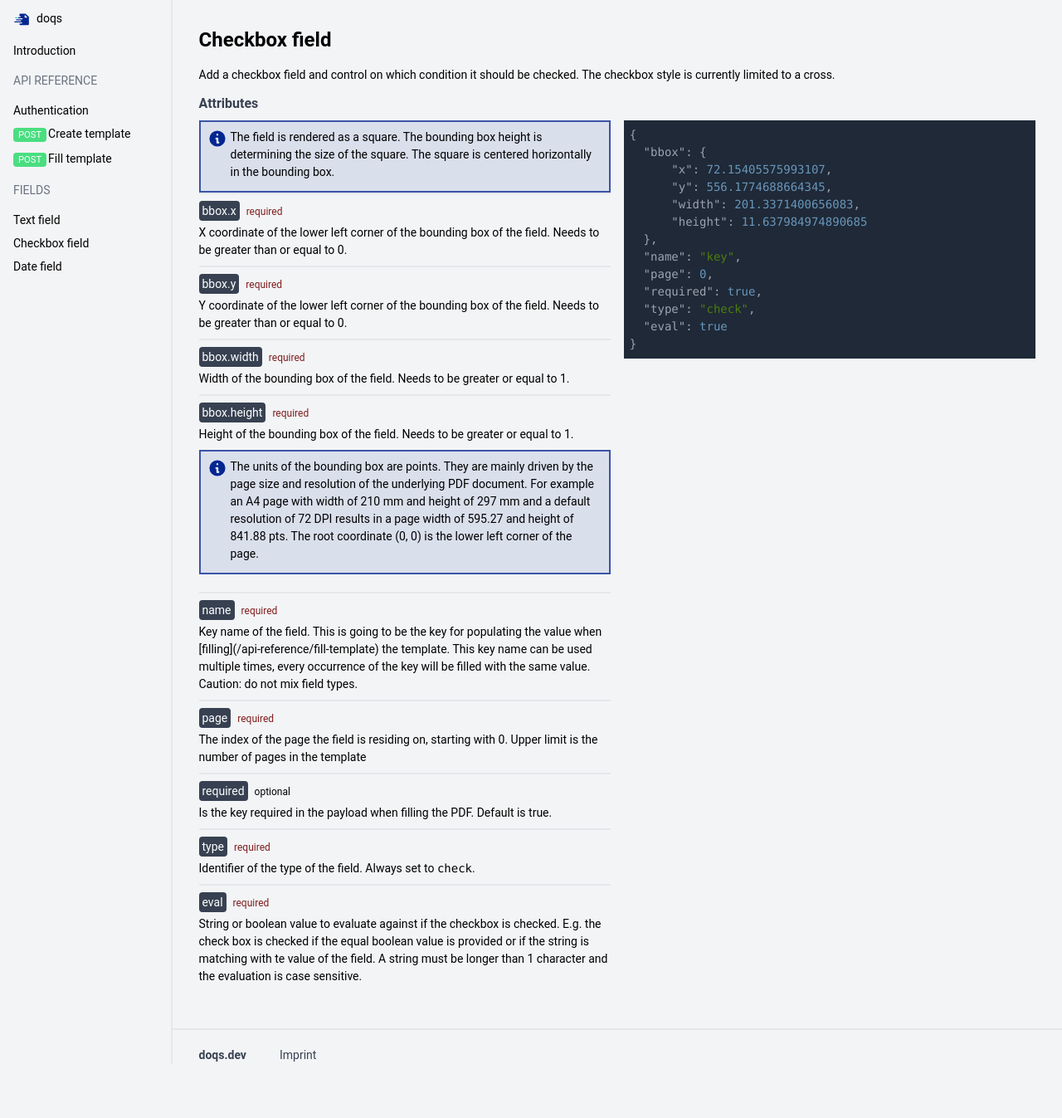
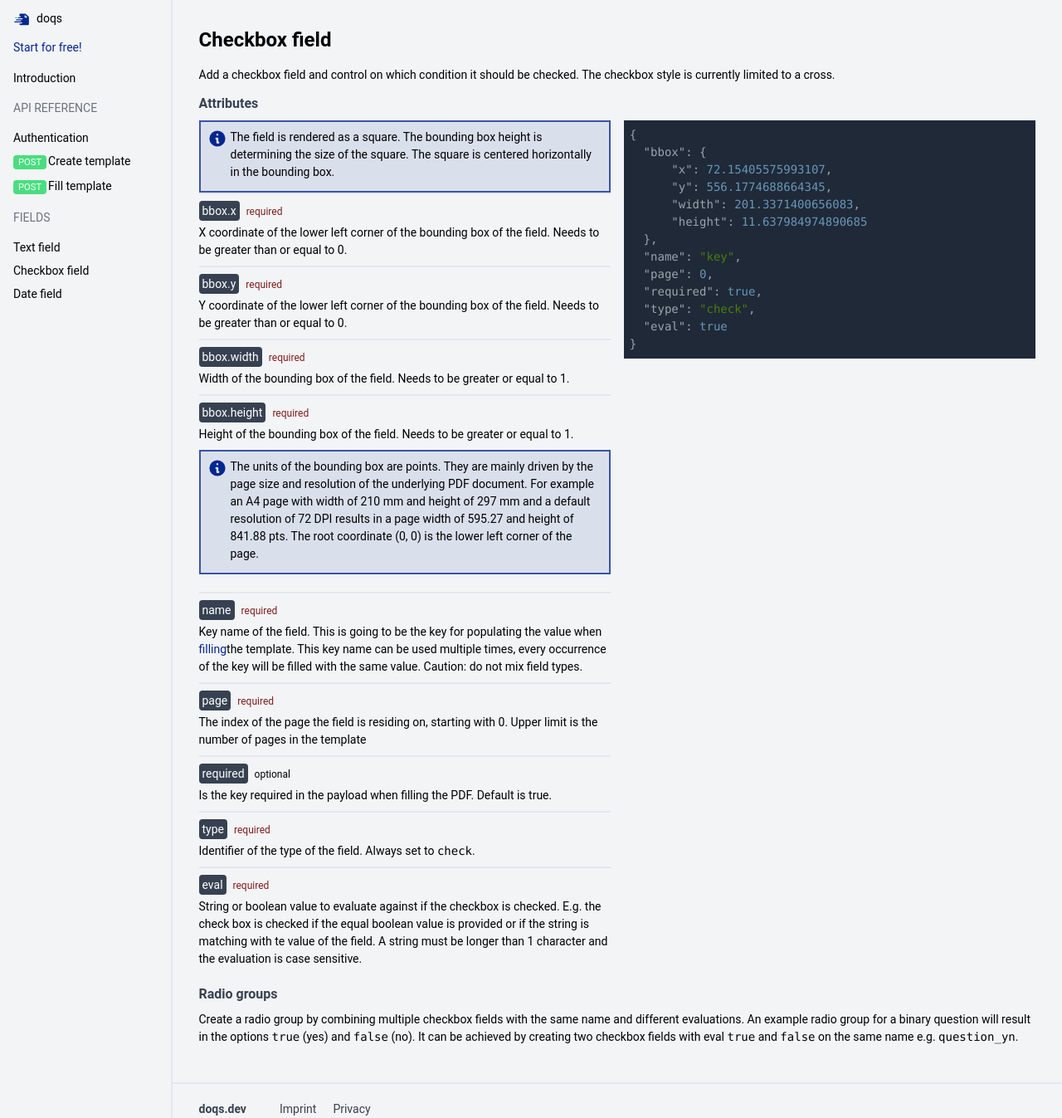
Before and after one commit to doqs-dev/docs, a Next.js app: page /fields/checkbox in a window 1280 px wide. Shown: the whole page at 83% size. Before the commit the page ends 1282 px from the top, so only its background shows below. Built offline with nearby package versions, Linux system fonts and the light colour scheme.

Commit message:
feat: seo improvement (#24)
* feat: set title

* feat: link privacy

* feat: CTA

* feat: authentication details

* feat: list fields

* chore: re-writing

* feat: radio group

* fix: typo

* fix: link

* feat: improve text of endpoints

```diff
--- a/components/common-fields.mdx
+++ b/components/common-fields.mdx
@@ -31,8 +31,8 @@ export const CommonFields = () => {
             </Callout>
             <br/>
             <Attribute name="name" required="1">
-                Key name of the field. This is going to be the key for populating the value when
-                [filling](/api-reference/fill-template) the template. This key name can be used multiple times, every
+                Key name of the field. This is going to be the key for populating the value when <a href={"/api-reference/fill-template"}>filling</a>
+                the template. This key name can be used multiple times, every
                 occurrence of the key will be filled with the same value. Caution: do not mix field types.
             </Attribute>
 
--- a/components/layout.tsx
+++ b/components/layout.tsx
@@ -7,7 +7,7 @@ export default function Layout({children}) {
   return (
       <>
         <Head>
-          <title>Documentation - doqs.dev</title>
+          <title>Documentation | doqs.dev</title>
           <link rel="icon" href="/favicon.ico"/>
         </Head>
         <div className="flex divide-x-2">
@@ -16,6 +16,10 @@ export default function Layout({children}) {
             <div id="sidebar-header" className="my-3">
               <img src="/logo.svg" width={20} alt="Logo" className={"inline-block"}/>
               <span className={"inline-block pl-2 text-sm"}>doqs</span>
+            </div>
+
+            <div className={"my-3"}>
+              <a className="py-1 text-primary" href="https://app.doqs.dev/signup">Start for free!</a>
             </div>
 
             <ul className={"text-sm list-none"}>
@@ -51,6 +55,7 @@ export default function Layout({children}) {
               </span>
                 <nav className="grid grid-flow-col auto-cols-max gap-x-5">
                   <a href="https://doqs.dev/imprint" title="Imprint">Imprint</a>
+                  <a href="https://doqs.dev/privacy-policy" title="Imprint">Privacy</a>
                 </nav>
               </div>
 
--- a/pages/api-reference/authentication.mdx
+++ b/pages/api-reference/authentication.mdx
@@ -1,10 +1,14 @@
 import {SimpleCodeHighlighter} from "../../components/code-highlighter"; import {
     baseUrl
-} from "../../components/constants";
+} from "../../components/constants"; import Head from "next/head";
+
+<Head>
+    <title>Authentication | doqs.dev</title>
+</Head>
 
 # Authentication
 
-Authenticate your api calls by providing your api key in the header. You can retrieve and manage your api keys in the [dashboard](https://app.doqs.dev/organization).
+Authenticate your api calls by providing your api key in the header. You can retrieve and manage your api keys in the [dashboard](https://app.doqs.dev/).
 
 ## Headers
 
--- a/pages/api-reference/create-template.mdx
+++ b/pages/api-reference/create-template.mdx
@@ -1,15 +1,22 @@
 import {SimpleCodeHighlighter} from "../../components/code-highlighter";
 import {Endpoint} from "../../components/endpoint";
 import {Grid} from "../../components/grid"; import {Attribute} from "../../components/attribute"; import {
-    baseUrl
-} from "../../components/constants"; import {Callout} from "../../components/callout"; import {
-    RequestExample
-} from "../../components/request-example";
+    Callout
+} from "../../components/callout"; import {RequestExample} from "../../components/request-example"; import Head
+    from "next/head";
+
+<Head>
+    <title>Create a template | doqs.dev</title>
+</Head>
 
 # Create a template
 
 <Endpoint method="POST" path="/template"/>
 <br/>
+
+Use this endpoint to create a template, by uploading a PDF file. The name of the template will be deducted from the filename.
+If the PDF file contains a fillable form, the fields of that will be detected and added to the template directly.
+
 
 For [authentication](/api-reference/authentication)  provide `x-api-key` header.
 
@@ -52,8 +59,7 @@ For [authentication](/api-reference/authentication)  provide `x-api-key` header.
         <Attribute name="id">Unique identifier for the template</Attribute>
         <Attribute name="name">Name of the template, this is prefilled from the filename of the uploaded
             file.</Attribute>
-        <Attribute name="fields">List of fields in the template. Always empty for now (Planned feature: automatically
-            extracting and adding fields from the template)</Attribute>
+        <Attribute name="fields">List of fields in the template. It will contain entries if the PDF contained a fillable form.</Attribute>
     </div>
 
     <SimpleCodeHighlighter language="json"
--- a/pages/api-reference/fill-template.mdx
+++ b/pages/api-reference/fill-template.mdx
@@ -1,10 +1,13 @@
 import {Endpoint} from "../../components/endpoint";
 import {Grid} from "../../components/grid";
 import {Attribute} from "../../components/attribute"; import {
-    SimpleCodeHighlighter
-} from "../../components/code-highlighter"; import {baseUrl} from "../../components/constants"; import {
     RequestExample
-} from "../../components/request-example";
+} from "../../components/request-example"; import Head from "next/head";
+
+
+<Head>
+    <title>Fill your PDF template | doqs.dev</title>
+</Head>
 
 # Fill a template
 
@@ -22,7 +25,7 @@ For [authentication](/api-reference/authentication) provide the `x-api-key` head
     <div>
         ### Header attributes
         <Attribute name={"x-test"} required={false}>
-            Control if this request should be counted as a sandbox request or not. If your organization is not
+            Control if this request should be counted as a sandbox request and not be billed. If your organization is not
             subscribed yet this flag is set to `true` by default.
         </Attribute>
         <Attribute name={"content-type"} required={true}>
--- a/pages/fields/checkbox.mdx
+++ b/pages/fields/checkbox.mdx
@@ -1,8 +1,11 @@
 import {Attribute} from "../../components/attribute"; import {Grid} from "../../components/grid"; import {
     SimpleCodeHighlighter
 } from "../../components/code-highlighter"; import {Callout} from "../../components/callout";
-import {CommonFields} from "../../components/common-fields.mdx"
+import {CommonFields} from "../../components/common-fields.mdx"; import Head from "next/head";
 
+<Head>
+    <title>Checkbox Field | doqs.dev</title>
+</Head>
 
 # Checkbox field
 
@@ -44,3 +47,9 @@ Add a checkbox field and control on which condition it should be checked. The ch
         </div>
     </div>
 </Grid>
+
+
+### Radio groups
+Create a radio group by combining multiple checkbox fields with the same name and different evaluations.
+An example radio group for a binary question will result in the options `true` (yes) and `false` (no).
+It can be achieved by creating two checkbox fields with eval `true` and `false` on the same name e.g. `question_yn`.
--- a/pages/fields/date.mdx
+++ b/pages/fields/date.mdx
@@ -1,7 +1,11 @@
 import {Attribute} from "../../components/attribute"; import {Grid} from "../../components/grid"; import {
     SimpleCodeHighlighter
-} from "../../components/code-highlighter"; import {CommonFields} from "../../components/common-fields.mdx";
+} from "../../components/code-highlighter"; import {CommonFields} from "../../components/common-fields.mdx"; import Head
+    from "next/head";
 
+<Head>
+    <title>Date field | doqs.dev</title>
+</Head>
 
 # Date field
 
--- a/pages/fields/text.mdx
+++ b/pages/fields/text.mdx
@@ -1,7 +1,12 @@
 import {Attribute} from "../../components/attribute"; import {Grid} from "../../components/grid"; import {
     SimpleCodeHighlighter
-} from "../../components/code-highlighter"; import {CommonFields} from "../../components/common-fields.mdx";
+} from "../../components/code-highlighter"; import {CommonFields} from "../../components/common-fields.mdx"; import Head
+    from "next/head";
 
+
+<Head>
+    <title>Text Field | doqs.dev</title>
+</Head>
 
 # Text field
 
--- a/pages/index.mdx
+++ b/pages/index.mdx
@@ -5,3 +5,16 @@
 1. Create the PDF template by uploading the file
 2. Configure the form fields in our easy template editor or via API
 3. Fill the template with your data provided through an API call
+
+<br/>
+The API requires a key to authenticate the requests, it's provided in our dashboard. [You can get one for free by signing up.](https://app.doqs.dev/signup)
+If you are already signed up we go into more detail on how to handle the API key in the [authentication section.](/api-reference/authentication)
+
+After signing up you can either upload a template via the [dashboard](https://app.doqs.dev) or via a [request to POST /templates](/api-reference/create-template).
+If the PDF file already contains a fillable PDF form the fields will be directly imported.
+
+You can configure the template fields freely. Currently, the following types are supported:
+
+* [Text field](/fields/text): Most basic field with controls for font size, alignment, and color.
+* [Checkbox field](/fields/checkbox): configurable on when the checkbox is ticked.
+* [Date field](/fields/checkbox): control the output format and localization, additionally to the normal text field controls.
```
